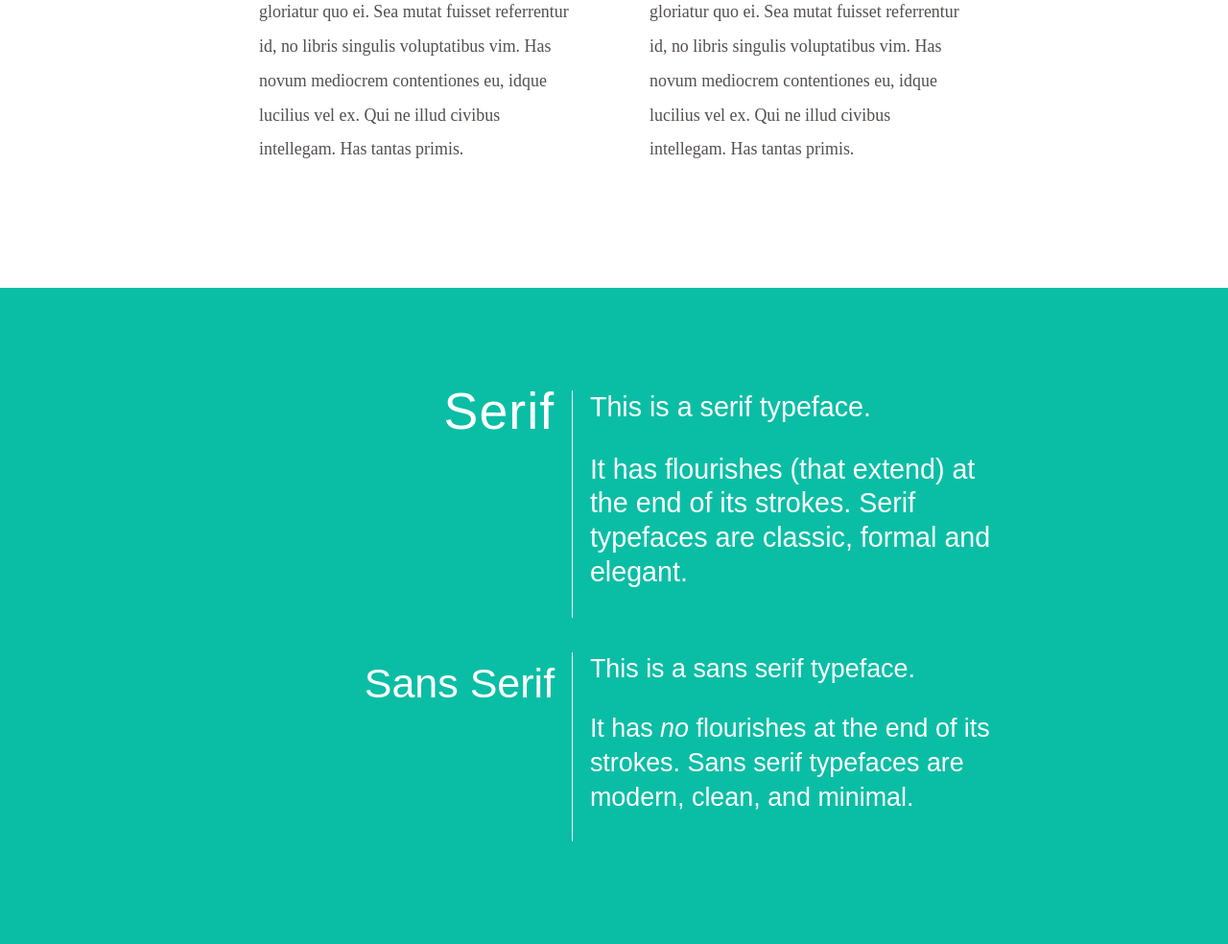
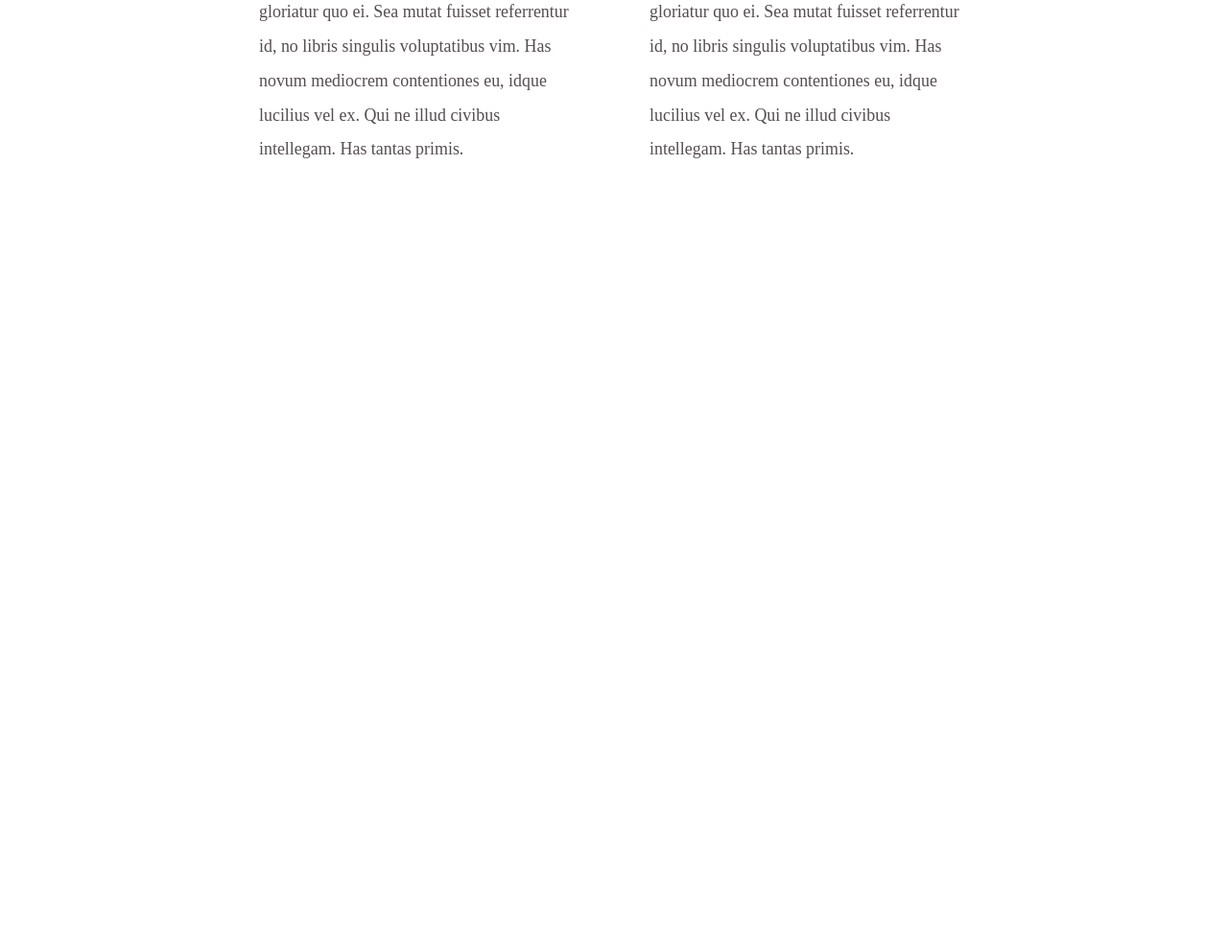
Before and after one commit to CassieShumway/typography, a plain HTML site: page index.html in a window 1280 px wide. Shown: the part 3585-4569 px from the top of the page at 96% size. After the commit the page ends 3885 px from the top, so only its background shows below. Drawn offline with Linux system fonts and the light colour scheme.

Commit message:
Update index.html

```diff
--- a/index.html
+++ b/index.html
@@ -104,27 +104,5 @@
       </div>
     </section>
 
-    <section class="green">
-      <div class="wrapper-large cf">
-        <div class="row">
-          <div class="column-half">
-            <h2 class="serif-heading">Serif</h2>
-          </div>
-          <div class="column-half-border">
-            <p class="serif-text remove-margin-top">This is a serif typeface.</p>
-            <p class="serif-text">It has flourishes (that extend) at the end of its strokes. Serif typefaces are classic, formal and elegant.</p>
-          </div>
-        </div>
-        <div class="row">
-          <div class="column-half">
-            <h2><span class="sans-serif-heading">Sans Serif</span></h2>
-          </div>
-          <div class="column-half-border">
-            <p class="sans-serif-text remove-margin-top">This is a sans serif typeface.</p>
-            <p class="sans-serif-text">It has <em>no</em> flourishes at the end of its strokes. Sans serif typefaces are modern, clean, and minimal.</p>
-          </div>
-      </div>
-    </section>
-
   </body>
 </html>
```
